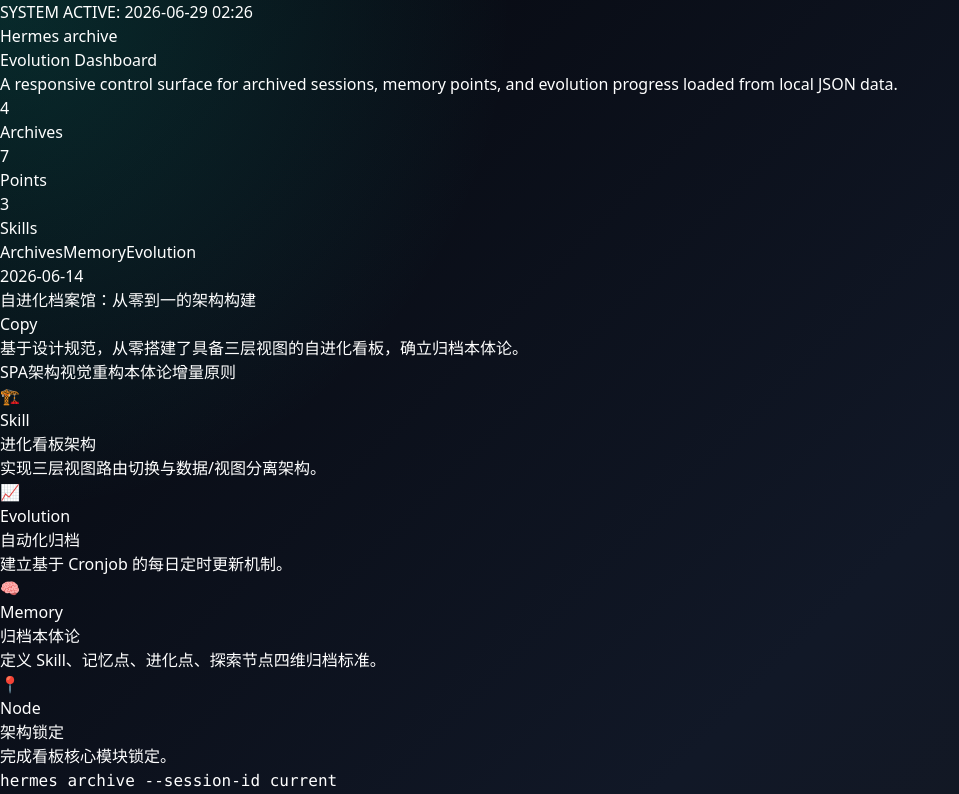
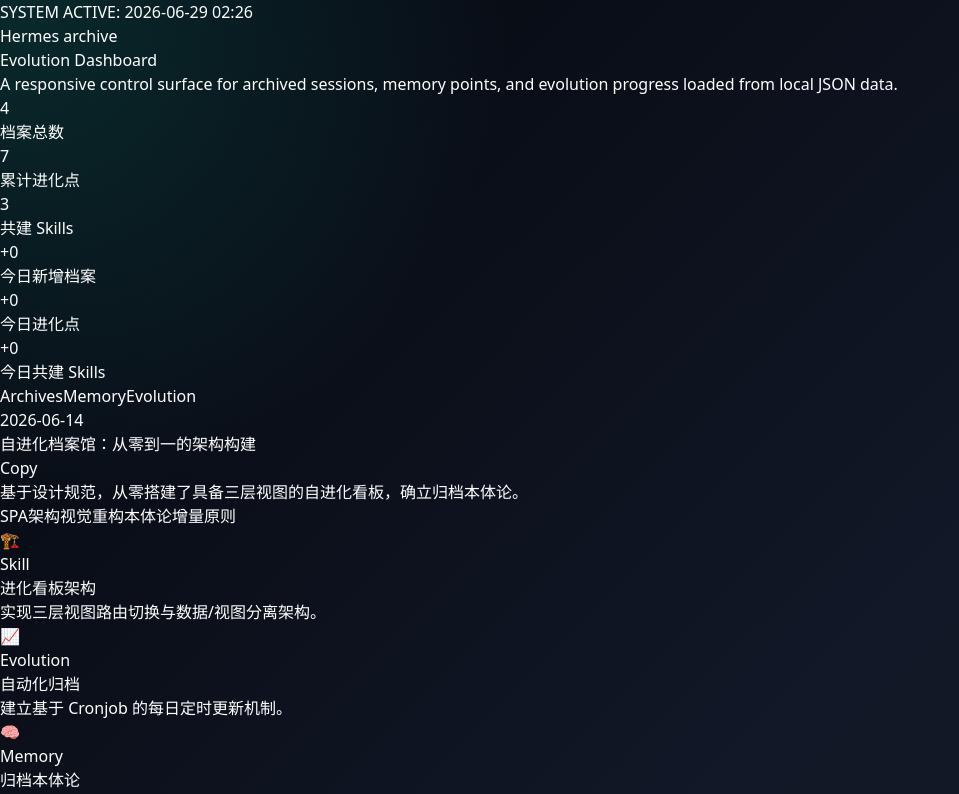
Before and after one commit to 13576683690-commits/Hermes, a React (Vite) app in the folder meta/evolution-dashboard/: page / in a window 1280 px wide. Shown: the top 794 px of the page, without its empty margins (0-959 px from the left). Built offline with nearby package versions, Linux system fonts and the light colour scheme.

Commit message:
chore: pixel-perfect dashboard UI match

```diff
--- a/meta/evolution-dashboard/src/components/StatsGrid.jsx
+++ b/meta/evolution-dashboard/src/components/StatsGrid.jsx
@@ -5,24 +5,46 @@ const labels = {
 };
 
 export default function StatsGrid({ stats = {} }) {
-  const entries = Object.entries(stats);
+  const labels = {
+    archives: "档案总数",
+    points: "累计进化点",
+    skills: "共建 Skills",
+  };
 
+  const dailyLabels = {
+    archives: "今日新增档案",
+    points: "今日进化点",
+    skills: "今日共建 Skills",
+  };
+
+  // 假设 stats 包含 { archives, points, skills } 以及对应的 daily_xxx
   return (
-    <section
-      className="grid w-full grid-cols-3 gap-3 lg:max-w-md"
-      aria-label="Dashboard summary"
-    >
-      {entries.map(([key, value]) => (
+    <div className="flex flex-col gap-4">
+      {/* 顶部主统计区 */}
+      <section className="grid w-full grid-cols-3 gap-6" aria-label="Main stats">
+        {Object.entries(labels).map(([key, label]) => (
           <div
             key={key}
-          className="rounded-lg border border-white/10 bg-white/[0.05] p-4 text-center shadow-lg shadow-black/10"
+            className="rounded-2xl border border-white/5 bg-slate-800/50 p-8 text-center shadow-xl"
           >
-          <p className="text-2xl font-bold text-white sm:text-3xl">{value}</p>
-          <p className="mt-1 text-xs font-medium uppercase text-slate-400">
-            {labels[key] ?? key}
-          </p>
+            <p className="text-5xl font-bold text-white">{stats[key] || 0}</p>
+            <p className="mt-2 text-sm font-medium text-slate-400">{label}</p>
           </div>
         ))}
       </section>
+
+      {/* 底部今日增量区 */}
+      <section className="grid w-full grid-cols-3 gap-6" aria-label="Daily stats">
+        {Object.entries(dailyLabels).map(([key, label]) => (
+          <div
+            key={`daily-${key}`}
+            className="rounded-2xl border border-white/5 bg-slate-800/30 p-6 text-center"
+          >
+            <p className="text-3xl font-semibold text-emerald-400">+{stats[`daily_${key}`] || 0}</p>
+            <p className="mt-1 text-xs text-slate-500 uppercase">{label}</p>
+          </div>
+        ))}
+      </section>
+    </div>
   );
 }
```
Also changed, not shown: 1 other file (tests, documents, lock files or other folders). Lines whose indentation alone changed are shown as unchanged.
